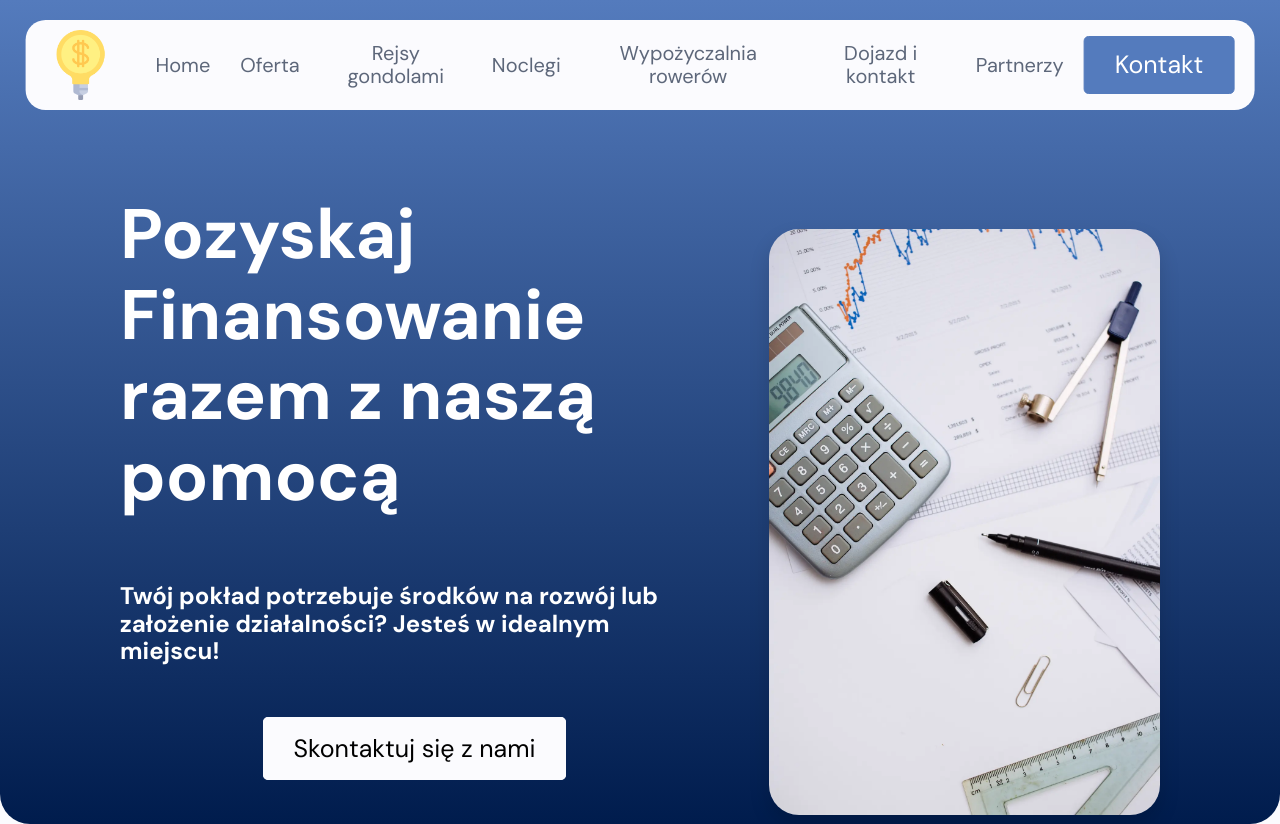
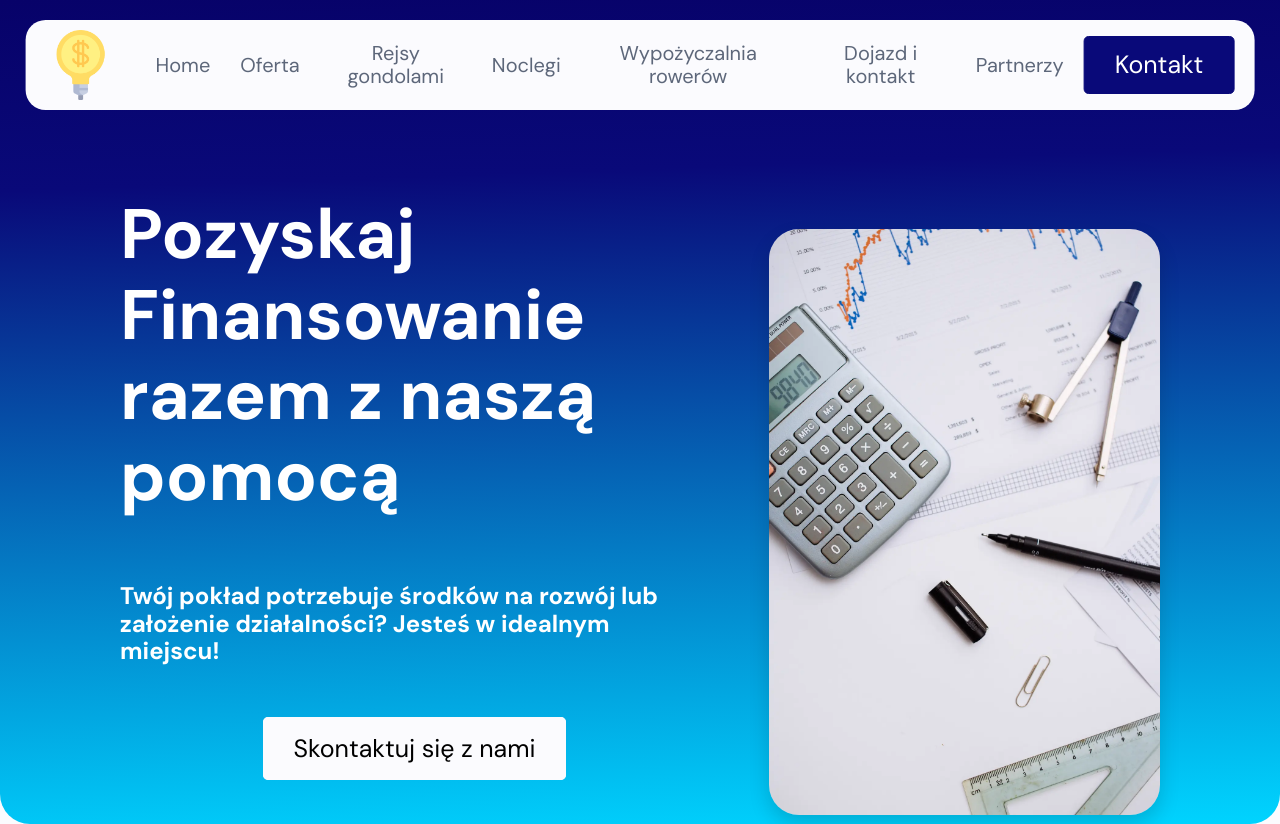
Before and after one commit to KrzysiekWorwa/latarnia-sukcesu-homepage, a React (Create React App) app: page / in a window 1280 px wide. Built offline with nearby package versions, Linux system fonts and the light colour scheme.

Commit message:
changing backgorund gradient and buttons hover colors

```diff
--- a/src/components/Hero/styled.js
+++ b/src/components/Hero/styled.js
@@ -4,7 +4,8 @@ export const HeroSection = styled.section`
     padding: 0 60px;
     padding-bottom: 60px;
     width: 100%;
-    background: linear-gradient(180deg,rgb(84, 123, 189) 0%, rgb(0, 28, 77) 100%);
+    background: #070269;
+    background: linear-gradient(178deg, rgba(7, 2, 105, 1) 0%, rgba(9, 9, 121, 1) 22%, rgba(0, 212, 255, 1) 100%);
     border-bottom-left-radius: 30px;
     border-bottom-right-radius: 30px;
 
@@ -116,8 +117,8 @@ export const HeroButton = styled.a`
   font-size: 25px;
 
       &:hover {
-        background:rgb(84, 123, 189);
-        border-color: rgb(84, 123, 189);
+        background:#090979;
+        border-color: #090979;
         color: white;
     }
       @media (max-width: 767px) {
--- a/src/components/NavigationBar/styled.js
+++ b/src/components/NavigationBar/styled.js
@@ -72,10 +72,10 @@ export const NavItem = styled(Link)`
   }
 
   &:hover {
-    color:rgb(84, 123, 189);
+    color:#090979;
 
          @media (max-width: 1050px) {
-        color:rgb(107, 107, 107);
+        color:#090979;
   }
   }
 `;
@@ -133,9 +133,9 @@ export const ContactButton = styled.a`
   text-decoration: none;
   cursor: pointer;
   color: white;
-  background:rgb(84, 123, 189);
+  background:#090979;
   border: 1px solid;
-  border-color:rgb(84, 123, 189);
+  border-color:#090979;
   border-radius: 5px;
   text-align: center;
   transition: 0.3s;
@@ -143,7 +143,7 @@ export const ContactButton = styled.a`
   font-size: 25px;
 
       &:hover {
-        background: rgb(0, 28, 77) 100%;
-        border-color:rgb(0, 28, 77) 100%;
+        background:#0F0FD6;
+        border-color: #0F0FD6;
     }
 `;
```
